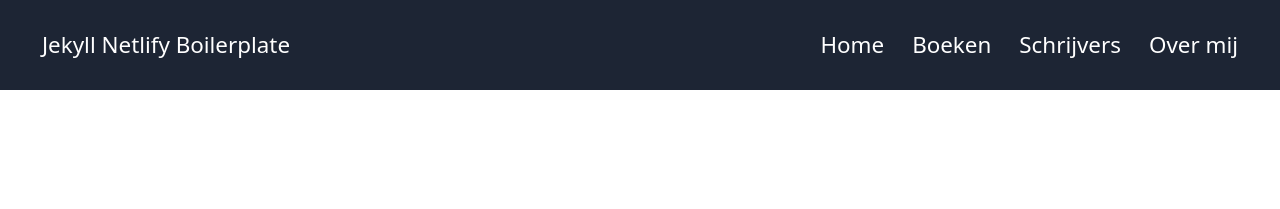
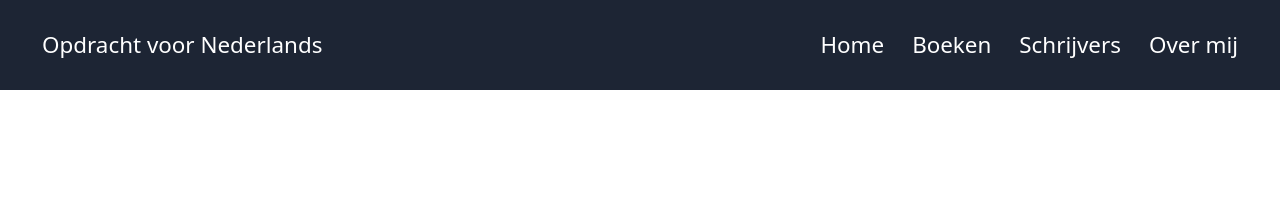
Before and after one commit to groninge01/marit, a Jekyll site: the page built from pages/index.md, in a window 1280 px wide. Shown: the top 209 px of the page. Built offline with Jekyll 4.4.1, drawn with Linux system fonts in a browser that asks for light colours; a script that is not in the unit is left out; part of the change alters nothing that is shown.

Commit message:
Removed unused settings

```diff
--- a/_config.yml
+++ b/_config.yml
@@ -13,11 +13,10 @@
 # you will see them accessed via {{ site.title }}, {{ site.email }}, and so on.
 # You can create any custom variable you would like, and they will be accessible
 # in the templates via {{ site.myvariable }}.
-title: Jekyll Netlify Boilerplate
+title: Opdracht voor Nederlands
 email: your-email@example.com
 description: >- # this means to ignore newlines until "baseurl:"
-  Write an awesome description for your new site here. You can edit this
-  line in _config.yml.
+  Beschrijving van mijn opdracht voor Nederlands
 baseurl: "" # the subpath of your site if applicable, e.g. /blog
 url: "https://jekyll-netlify-boilerplate.netlify.com" # the base hostname & protocol for your site, e.g. https://example.com
 
@@ -31,9 +30,6 @@ section: true
 # set to 'true' to enable Netlify CMS (/admin) in production builds
 netlifycms: true
 
-# set to 'true' to enable Google Analytics tracking code in production builds
-analytics: false
-
 # Compress CSS
 sass:
   style: compressed
@@ -43,16 +39,6 @@ sass:
 compress_html:
   clippings: all
 
-# set some common post defaults
-defaults:
-  -
-    scope:
-      path: "" # an empty string here means all files in the project
-      type: "posts" # previously `post` in Jekyll 2.2.
-    values:
-      layout: "post" # set the correct default template for a post
-      section: "post" # set the root section name
-
 # Build settings
 markdown: kramdown
 
@@ -60,13 +46,6 @@ markdown: kramdown
 kramdown:
   # Prevent IDs from being added to h1-h6 tags
   auto_ids: false
-
-# Include in processing (e.g. Netlify directives)
-# Uncomment before use
-
-#include:
-#  - _redirects
-#  - _headers
 
 # Exclude from processing.
 # The following items will not be processed.
```
